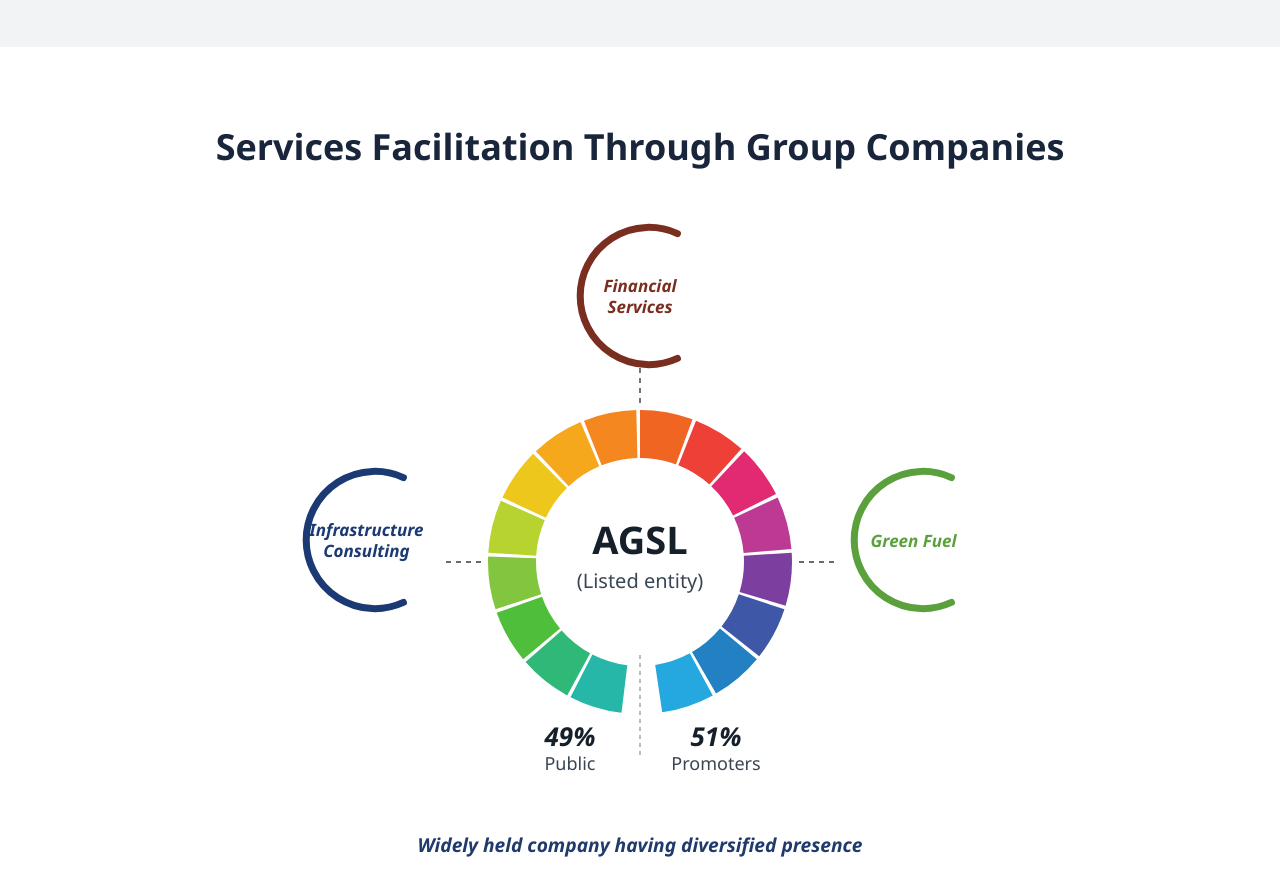
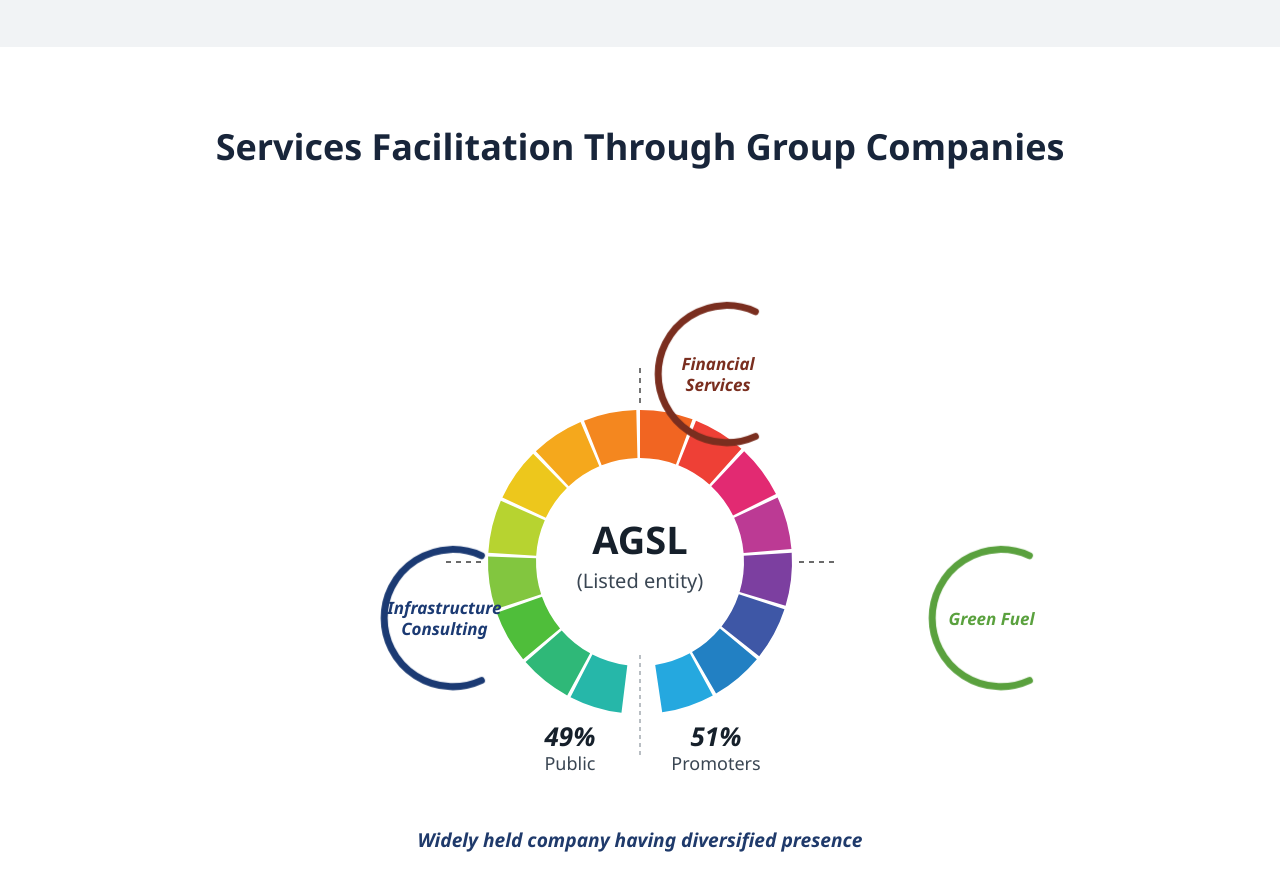
Before and after one commit to jaiswalshourya33/Almondz, a React (Vite) app: page /about in a window 1280 px wide. Shown: the part 1920-2797 px from the top of the page. Built offline with nearby package versions, Linux system fonts and the light colour scheme.

Commit message:
made changes

```diff
--- a/frontend/src/components/GroupCompaniesGraphic.tsx
+++ b/frontend/src/components/GroupCompaniesGraphic.tsx
@@ -1,15 +1,21 @@
-import React, { useRef } from 'react';
-import { motion, useInView } from 'motion/react';
+import React, { useEffect, useRef } from 'react';
 
 /* "Services Facilitation Through Group Companies" — the reference chart rebuilt
    as an animated graphic. Colours and text are kept exactly as in the source
    image; only the presentation is animated:
-     - the colourful donut ring assembles segment by segment and carries a gentle
-       scroll-linked spin that settles as the section reaches the viewport,
+     - the colourful donut ring assembles segment by segment as the section
+       reaches the viewport,
      - the centre label, the 49% / 51% split and the three group nodes fade in
        one after another with generous gaps,
      - hovering a group heading reveals its company caption (all three behave
-       the same way). */
+       the same way).
+
+   The reveal uses the site-wide plain pattern (see AboutOverview.tsx and the
+   `.about-subnav` rules in index.css): a `useRef` + IntersectionObserver toggles
+   an `.is-visible` class on the section and every step animates in pure CSS with
+   `opacity` / `translate` + `transition-delay`. This deliberately avoids a
+   JS animation library orchestrating dozens of SVG nodes at once, which stalls
+   the renderer. */
 
 const CX = 380;
 const CY = 355;
@@ -98,79 +104,23 @@
   },
 ];
 
-const EASE = [0.22, 1, 0.36, 1] as const;
-
-const fadeUp = {
-  hidden: { opacity: 0, y: 24 },
-  visible: (delay: number = 0) => ({
-    opacity: 1,
-    y: 0,
-    transition: { duration: 0.9, ease: EASE, delay },
-  }),
-};
-
-const drawIn = {
-  hidden: { pathLength: 0, opacity: 0 },
-  visible: (i: number = 0) => ({
-    pathLength: 1,
-    opacity: 1,
-    transition: {
-      pathLength: { duration: 1, ease: 'easeInOut', delay: 1.9 + i * 0.25 },
-      opacity: { duration: 0.25, delay: 1.9 + i * 0.25 },
-    },
-  }),
-};
-
-const segVariants = {
-  hidden: { opacity: 0 },
-  visible: { opacity: 1, transition: { duration: 0.5, ease: EASE } },
-};
-
-const nodeVariants = {
-  hidden: { opacity: 0, y: 22 },
-  visible: (delay: number = 0) => ({
-    opacity: 1,
-    y: 0,
-    transition: { duration: 0.85, ease: EASE, delay },
-  }),
-  hover: {},
-};
-
-const arcVariants = {
-  hidden: {},
-  visible: {},
-  hover: { scale: 1.07, transition: { type: 'spring', stiffness: 250, damping: 18 } },
-};
-
 /** One circular "C" arc node with heading + a company caption revealed on hover. */
-const ArcNode: React.FC<{ node: GroupNode; revealDelay: number }> = ({ node, revealDelay }) => {
-  const capHiddenX = node.caption === 'side' ? -10 : 0;
-  const capHiddenY = node.caption === 'top' ? 10 : 0;
-
-  return (
-    <motion.div
-      custom={revealDelay}
-      variants={nodeVariants}
-      whileHover="hover"
-      className="absolute -translate-x-1/2 -translate-y-1/2"
-      style={{ top: node.pos.top, left: node.pos.left }}
+const ArcNode: React.FC<{ node: GroupNode; revealIndex: number }> = ({ node, revealIndex }) => (
+  <div
+    className="gc-node absolute -translate-x-1/2 -translate-y-1/2"
+    style={{ top: node.pos.top, left: node.pos.left, ['--i' as string]: revealIndex }}
   >
     <div className="relative w-[156px] h-[156px] flex items-center justify-center">
-        <motion.svg
-          viewBox="0 0 100 100"
-          variants={arcVariants}
-          className="absolute inset-0 w-full h-full overflow-visible"
-        >
-          <motion.path
+      <svg viewBox="0 0 100 100" className="gc-arc-svg absolute inset-0 w-full h-full overflow-visible">
+        <path
+          className="gc-arc"
           d="M 74 10 A 44 44 0 1 0 74 90"
           fill="none"
           stroke={node.color}
           strokeWidth={4.5}
           strokeLinecap="round"
-            variants={drawIn}
-            custom={0}
         />
-        </motion.svg>
+      </svg>
       <span
         className="relative z-10 text-center font-serif font-bold italic leading-tight px-1"
         style={{ color: node.color, fontSize: '17px' }}
@@ -181,63 +131,58 @@
       </span>
     </div>
 
-      <motion.div
-        initial={{ opacity: 0, x: capHiddenX, y: capHiddenY }}
-        variants={{ hover: { opacity: 1, x: 0, y: 0, transition: { duration: 0.5, ease: EASE } } }}
-        className={`absolute w-[240px] text-[14px] font-semibold leading-snug text-[#1C2530] pointer-events-none ${
+    <div
+      className={`gc-caption absolute w-[240px] text-[14px] font-semibold leading-snug text-[#1C2530] pointer-events-none ${
         node.caption === 'top'
           ? 'bottom-[110%] ' + (node.captionAlign === 'right' ? 'right-0 text-right' : 'left-0 text-left')
           : 'left-[112%] top-1/2 -translate-y-1/2 text-left'
       }`}
     >
       {node.company}
-      </motion.div>
-    </motion.div>
+    </div>
+  </div>
 );
-};
 
 export const GroupCompaniesGraphic: React.FC = () => {
-  const sectionRef = useRef<HTMLDivElement>(null);
-  const inView = useInView(sectionRef, { once: true, margin: '-15% 0px -15% 0px' });
+  const sectionRef = useRef<HTMLElement | null>(null);
 
-  const container = {
-    hidden: {},
-    visible: { transition: { staggerChildren: 0.05 } },
-  };
+  useEffect(() => {
+    const section = sectionRef.current;
+    if (!section) return;
+    if (window.matchMedia('(prefers-reduced-motion: reduce)').matches) {
+      section.classList.add('is-visible');
+      return;
+    }
 
-  const ringGroup = {
-    hidden: { opacity: 0 },
-    visible: {
-      opacity: 1,
-      transition: { duration: 0.4, staggerChildren: 0.07, delayChildren: 0.3 },
+    const observer = new IntersectionObserver(
+      ([entry]) => {
+        if (entry.isIntersecting) {
+          section.classList.add('is-visible');
+          observer.unobserve(section);
+        }
       },
-  };
+      { threshold: 0.25 },
+    );
+
+    observer.observe(section);
+    return () => observer.disconnect();
+  }, []);
 
   return (
-    <section className="pt-20 pb-8 bg-white overflow-hidden">
-      <div ref={sectionRef} className="max-w-6xl mx-auto px-4 sm:px-6 lg:px-8">
-        <motion.h2
-          custom={0}
-          variants={fadeUp}
-          initial="hidden"
-          animate={inView ? 'visible' : 'hidden'}
-          className="text-3xl sm:text-4xl font-serif font-bold text-[#18253A] text-center"
-        >
+    <section ref={sectionRef} className="group-companies pt-20 pb-8 bg-white overflow-hidden">
+      <div className="max-w-6xl mx-auto px-4 sm:px-6 lg:px-8">
+        <h2 className="gc-reveal text-3xl sm:text-4xl font-serif font-bold text-[#18253A] text-center">
           Services Facilitation Through Group Companies
-        </motion.h2>
+        </h2>
 
-        <motion.div
-          variants={container}
-          initial="hidden"
-          animate={inView ? 'visible' : 'hidden'}
-          className="relative mt-10 mx-auto"
-          style={{ maxWidth: VB_W }}
-        >
+        <div className="relative mt-10 mx-auto" style={{ maxWidth: VB_W }}>
           <div className="relative w-full" style={{ paddingBottom: `${(VB_H / VB_W) * 100}%` }}>
             <svg viewBox={`0 0 ${VB_W} ${VB_H}`} className="absolute inset-0 w-full h-full overflow-visible" aria-hidden="true">
               {GROUPS.map((g, i) => (
-                <motion.line
+                <line
                   key={g.key}
+                  className="gc-connector"
+                  style={{ ['--i' as string]: i }}
                   x1={g.connector.x1}
                   y1={g.connector.y1}
                   x2={g.connector.x2}
@@ -245,41 +190,38 @@
                   stroke="#3A3A3A"
                   strokeWidth={1.4}
                   strokeDasharray="5 5"
-                  custom={2.4 + i * 0.2}
-                  variants={fadeUp}
                 />
               ))}
 
-              <motion.g variants={ringGroup}>
+              <g>
                 {SEG_PATHS.map((s, i) => (
-                  <motion.path key={i} d={s.d} fill={s.color} variants={segVariants} />
+                  <path key={i} className="gc-seg" style={{ ['--i' as string]: i }} d={s.d} fill={s.color} />
                 ))}
-              </motion.g>
+              </g>
 
-              <motion.circle cx={CX} cy={CY} r={HOLE} fill="#ffffff" custom={1.4} variants={fadeUp} />
-              <motion.text
+              <circle className="gc-center" cx={CX} cy={CY} r={HOLE} fill="#ffffff" />
+              <text
+                className="gc-center font-serif"
                 x={CX}
                 y={CY - 8}
                 textAnchor="middle"
-                className="font-serif"
                 style={{ fontSize: 38, fontWeight: 700, fill: '#16202B' }}
-                custom={1.6}
-                variants={fadeUp}
               >
                 AGSL
-              </motion.text>
-              <motion.text
+              </text>
+              <text
+                className="gc-center"
                 x={CX}
                 y={CY + 26}
                 textAnchor="middle"
                 style={{ fontSize: 20, fill: '#3A4653' }}
-                custom={1.6}
-                variants={fadeUp}
               >
                 (Listed entity)
-              </motion.text>
+              </text>
 
-              <motion.line
+              <line
+                className="gc-split"
+                style={{ ['--i' as string]: 0 }}
                 x1={CX}
                 y1={CY + HOLE - 6}
                 x2={CX}
@@ -287,35 +229,29 @@
                 stroke="#8A939C"
                 strokeWidth={1.2}
                 strokeDasharray="4 4"
-                custom={2.0}
-                variants={fadeUp}
               />
-              <motion.g custom={2.15} variants={fadeUp}>
+              <g className="gc-split" style={{ ['--i' as string]: 1 }}>
                 <text x={CX - 70} y={CY + R_OUT + 32} textAnchor="middle" style={{ fontSize: 26, fontWeight: 700, fontStyle: 'italic', fill: '#16202B' }}>49%</text>
                 <text x={CX - 70} y={CY + R_OUT + 56} textAnchor="middle" style={{ fontSize: 18, fill: '#3A4653' }}>Public</text>
-              </motion.g>
-              <motion.g custom={2.3} variants={fadeUp}>
+              </g>
+              <g className="gc-split" style={{ ['--i' as string]: 2 }}>
                 <text x={CX + 76} y={CY + R_OUT + 32} textAnchor="middle" style={{ fontSize: 26, fontWeight: 700, fontStyle: 'italic', fill: '#16202B' }}>51%</text>
                 <text x={CX + 76} y={CY + R_OUT + 56} textAnchor="middle" style={{ fontSize: 18, fill: '#3A4653' }}>Promoters</text>
-              </motion.g>
+              </g>
             </svg>
 
             {GROUPS.map((g, i) => (
-              <ArcNode key={g.key} node={g} revealDelay={2.5 + i * 0.45} />
+              <ArcNode key={g.key} node={g} revealIndex={i} />
             ))}
           </div>
-        </motion.div>
+        </div>
 
-        <motion.p
-          custom={4.2}
-          variants={fadeUp}
-          initial="hidden"
-          animate={inView ? 'visible' : 'hidden'}
-          className="mt-6 text-center font-serif font-bold italic"
+        <p
+          className="gc-reveal gc-reveal--late mt-6 text-center font-serif font-bold italic"
           style={{ color: '#1F3A6B', fontSize: '1.2rem' }}
         >
           Widely held company having diversified presence
-        </motion.p>
+        </p>
       </div>
     </section>
   );
--- a/frontend/src/index.css
+++ b/frontend/src/index.css
@@ -314,6 +314,90 @@
   .empanelments-header.is-visible > :nth-child(1) { animation-delay: 80ms; }
   .empanelments-header.is-visible > :nth-child(2) { animation-delay: 260ms; }
   .empanelments-header.is-visible > :nth-child(3) { animation-delay: 440ms; }
+
+  /* "Services Facilitation Through Group Companies" graphic (GroupCompaniesGraphic.tsx).
+     Same IntersectionObserver + .is-visible convention as the About reveals above —
+     every piece animates in pure CSS (opacity / translate), staggered via an inline
+     `--i` custom property, so no JS library is orchestrating the SVG. Hidden states
+     live only in this no-preference block; reduced motion shows the final graphic. */
+  .group-companies .gc-reveal {
+    opacity: 0;
+    translate: 0 24px;
+  }
+  .group-companies.is-visible .gc-reveal {
+    animation: strengths-copy-in 1s cubic-bezier(0.22, 1, 0.36, 1) both;
+  }
+  .group-companies.is-visible .gc-reveal--late { animation-delay: 1900ms; }
+
+  .group-companies .gc-seg,
+  .group-companies .gc-center,
+  .group-companies .gc-connector,
+  .group-companies .gc-split,
+  .group-companies .gc-arc { opacity: 0; }
+
+  /* The node's centring (Tailwind `-translate-x-1/2 -translate-y-1/2`) rides on
+     `transform`, so the reveal uses the independent `translate` property and the
+     two compose without fighting — same reasoning as the other About reveals. */
+  .group-companies .gc-node {
+    opacity: 0;
+    translate: 0 20px;
+  }
+
+  .group-companies.is-visible .gc-seg {
+    animation: gc-fade-in 500ms cubic-bezier(0.22, 1, 0.36, 1) both;
+    animation-delay: calc(300ms + var(--i) * 70ms);
+  }
+  .group-companies.is-visible .gc-center {
+    animation: gc-fade-in 800ms cubic-bezier(0.22, 1, 0.36, 1) 1400ms both;
+  }
+  .group-companies.is-visible .gc-connector {
+    animation: gc-fade-in 800ms cubic-bezier(0.22, 1, 0.36, 1) both;
+    animation-delay: calc(1900ms + var(--i) * 150ms);
+  }
+  .group-companies.is-visible .gc-split {
+    animation: gc-fade-in 800ms cubic-bezier(0.22, 1, 0.36, 1) both;
+    animation-delay: calc(2000ms + var(--i) * 150ms);
+  }
+  .group-companies.is-visible .gc-arc {
+    animation: gc-fade-in 650ms cubic-bezier(0.22, 1, 0.36, 1) both;
+    animation-delay: calc(2300ms + var(--i) * 300ms);
+  }
+  .group-companies.is-visible .gc-node {
+    animation: gc-node-in 850ms cubic-bezier(0.22, 1, 0.36, 1) both;
+    animation-delay: calc(2450ms + var(--i) * 450ms);
+  }
+}
+
+@keyframes gc-fade-in {
+  from { opacity: 0; }
+  to { opacity: 1; }
+}
+
+@keyframes gc-node-in {
+  from { opacity: 0; translate: 0 20px; }
+  to { opacity: 1; translate: 0 0; }
+}
+
+/* Group-company node hover: the company caption fades in and the "C" arc
+   nudges larger — pure CSS so it never depends on the reveal having run. The
+   caption reveal rides on `translate` (not `transform`) so it composes with the
+   Tailwind `-translate-y-1/2` centring on the side caption. */
+.group-companies .gc-caption {
+  opacity: 0;
+  translate: 0 10px;
+  transition: opacity 500ms cubic-bezier(0.22, 1, 0.36, 1), translate 500ms cubic-bezier(0.22, 1, 0.36, 1);
+}
+.group-companies .gc-node:hover .gc-caption {
+  opacity: 1;
+  translate: 0 0;
+}
+
+.group-companies .gc-arc-svg {
+  transform-origin: 50% 50%;
+  transition: transform 320ms cubic-bezier(0.22, 1, 0.36, 1);
+}
+.group-companies .gc-node:hover .gc-arc-svg {
+  transform: scale(1.07);
 }
 
 @supports (animation-timeline: view()) {
```
Also changed, not shown: frontend/src/components/Logo.tsx (+14 -22 lines), frontend/src/components/PageHeroBanner.tsx (+12 -2 lines). Lines whose indentation alone changed are shown as unchanged.
